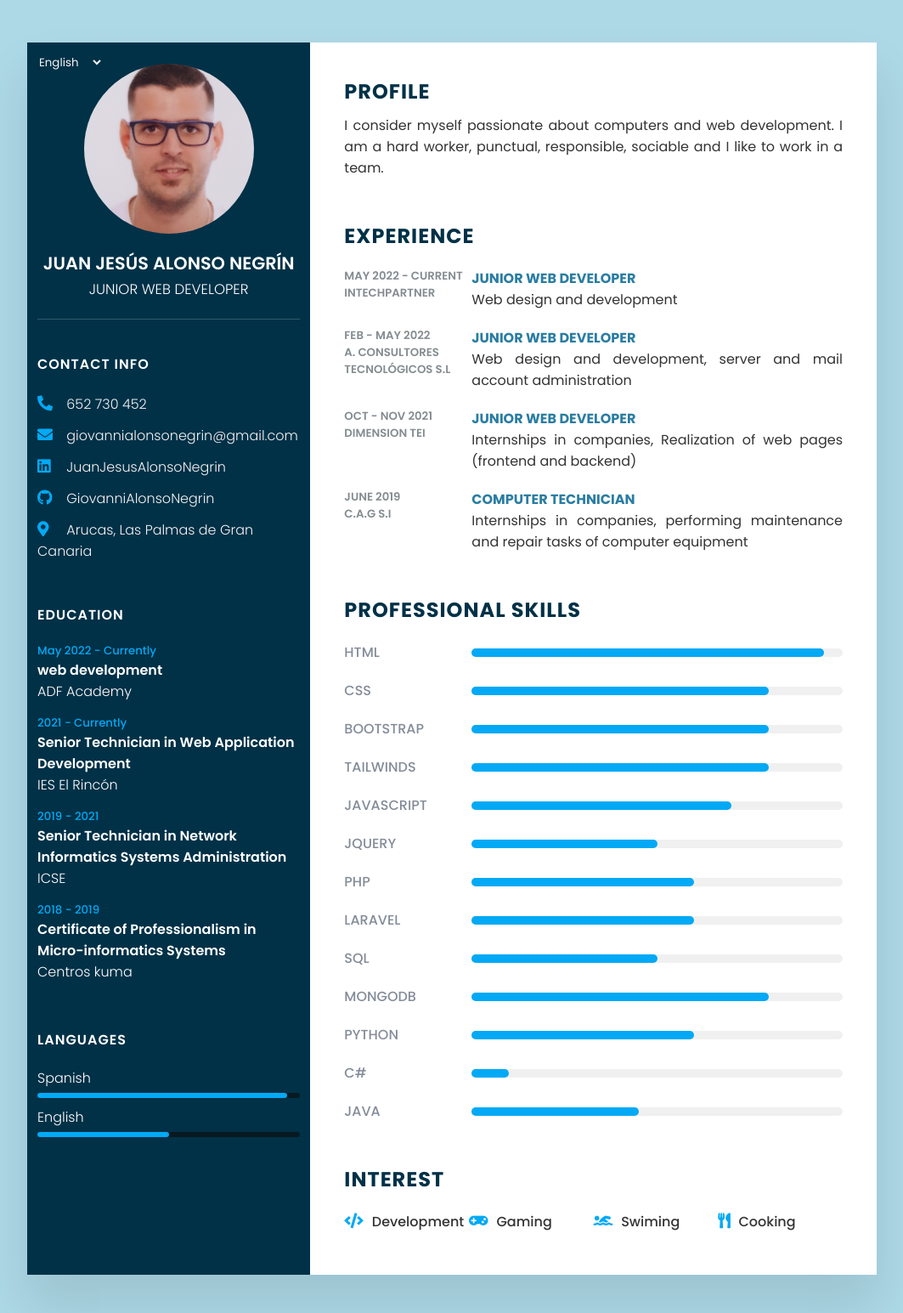
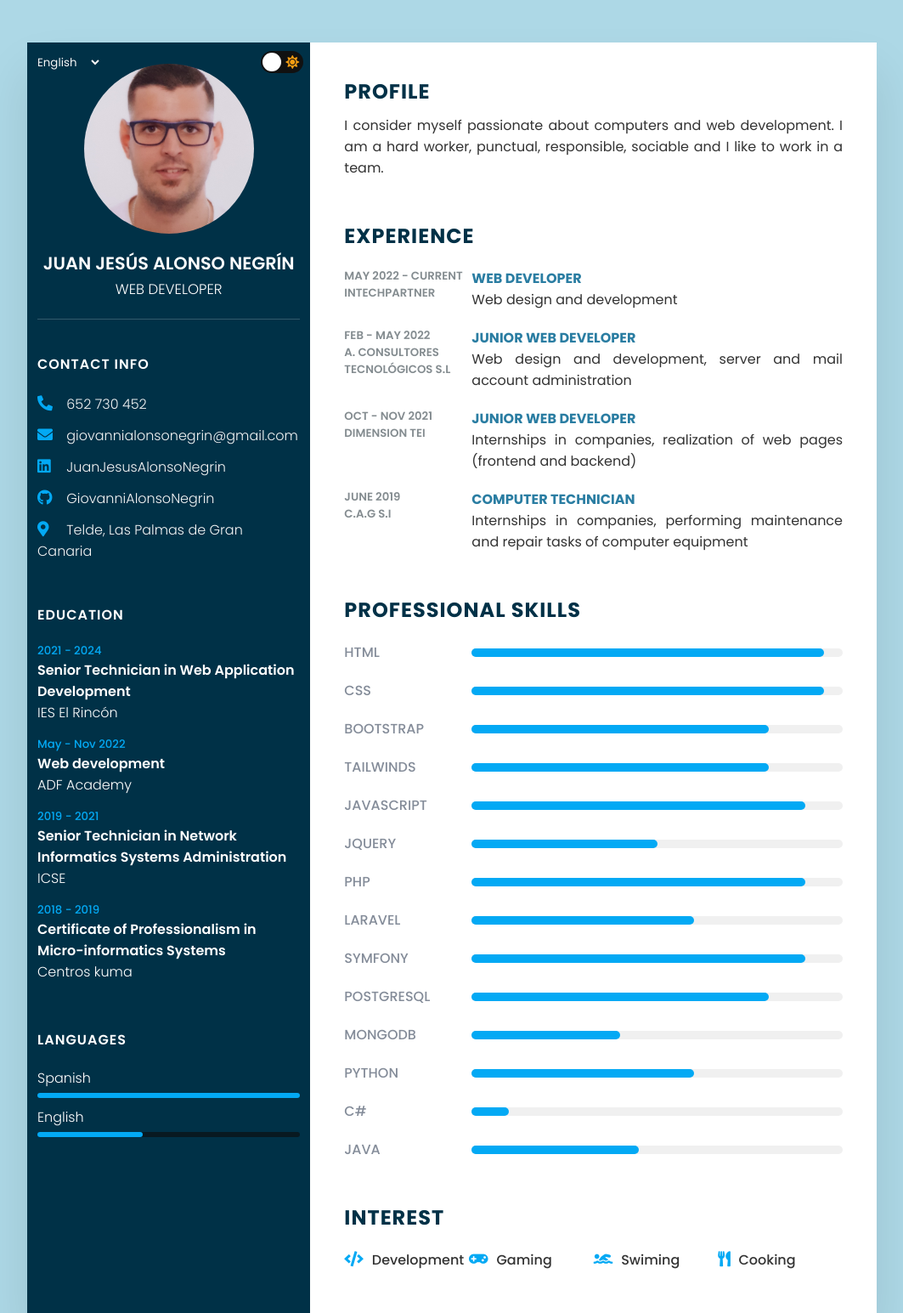
Before and after one commit to GiovanniAlonsoNegrin/curriculum, a plain HTML site: page index.html in a window 1280 px wide. Shown: the top 1545 px of the page at 85% size, without its empty margins (108-1171 px from the left). Drawn offline with nearby package versions, Linux system fonts and the light colour scheme.

Commit message:
Add dark mode

```diff
--- a/index.html
+++ b/index.html
@@ -17,7 +17,8 @@
     </div>
     <div class="container">
         <div class="left-side">
-            <div class="myLanguage">
+            <div class="selectors">
+                <div class="my-language">
                     <select id="select">
                         <option data-lang="es"
                                 data-section="language"
@@ -32,11 +33,20 @@
                         </option>
                     </select>
                 </div>
+                <div class="darkmode">
+                    <input type="checkbox" class="checkbox" id="checkbox">
+                    <label for="checkbox" class="checkbox-label">
+                        <i class="fas fa-moon"></i>
+                        <i class="fas fa-sun"></i>
+                        <span class="ball"></span>
+                    </label>
+                </div>
+            </div>
             <div class="profileText">
                 <div class="profileImg">
                     <img src="img/Mi%20foto.jpg" alt="Juan Jesús Alonso Negrín">
                 </div>
-                <h2>Juan Jesús Alonso Negrín<br><span data-section="left" data-value="jobDescription">Programador web junior</span></h2>
+                <h2>Juan Jesús Alonso Negrín<br><span data-section="left" data-value="jobDescription">Programador web</span></h2>
             </div>
 
             <div class="contactInfo">
@@ -68,7 +78,7 @@
                     </li>
                     <li>
                         <span class="icon"><i class="fas fa-map-marker-alt"></i></span>
-                        <span class="text"><a target="_blank" href="https://goo.gl/maps/vDHkdfjTY4QYq5wFA">Arucas, Las Palmas de Gran Canaria</a></span>
+                        <span class="text"><a target="_blank" href="https://maps.app.goo.gl/H7Ewq5CX1vQP2obS7">Telde, Las Palmas de Gran Canaria</a></span>
                     </li>
                 </ul>
             </div>
@@ -77,14 +87,14 @@
                 <div data-section="left" data-value="education" class="title education">Estudios</div>
                 <ul>
                     <li>
-                        <h5 data-section="left" data-value="firstEducationDate">Mayo 2022 - Actualmente</h5>
-                        <h4 data-section="left" data-value="firstEducation">Desarrollo Web</h4>
-                        <h4 data-section="left" data-value="firstEducationSchool">Academia ADF</h4>
+                        <h5 data-section="left" data-value="firstEducationDate">2021 - 2024</h5>
+                        <h4 data-section="left" data-value="firstEducation">Técnico Superior en Desarrollo de Aplicaciones Web</h4>
+                        <h4>IES El Rincón</h4>
                     </li>
                     <li>
-                        <h5 data-section="left" data-value="secondEducationDate">2021 - Actualmente</h5>
-                        <h4 data-section="left" data-value="secondEducation">Técnico Superior en Desarrollo de Aplicaciones Web</h4>
-                        <h4>IES El Rincón</h4>
+                        <h5 data-section="left" data-value="secondEducationDate">Mayo 2022 - noviembre 2022</h5>
+                        <h4 data-section="left" data-value="secondEducation">Desarrollo Web</h4>
+                        <h4 data-section="left" data-value="secondEducationSchool">Academia ADF</h4>
                     </li>
                     <li>
                         <h5>2019 - 2021</h5>
@@ -105,13 +115,13 @@
                     <li>
                         <span data-section="left" data-value="firstLanguage" class="text">Español</span>
                         <div class="percent">
-                            <div style="width: 95%"></div>
+                            <div style="width: 100%"></div>
                         </div>
                     </li>
                     <li>
                         <span data-section="left" data-value="secondLanguage" class="text">Inglés</span>
                         <div class="percent">
-                            <div style="width: 50%"></div>
+                            <div style="width: 40%"></div>
                         </div>
                     </li>
                 </ul>
@@ -221,7 +231,7 @@
                 <div class="box">
                     <h4>Css</h4>
                     <div class="percent">
-                        <div style="width: 80%"></div>
+                        <div style="width: 95%"></div>
                     </div>
                 </div>
                 <div class="box">
@@ -239,7 +249,7 @@
                 <div class="box">
                     <h4>JavaScript</h4>
                     <div class="percent">
-                        <div style="width: 70%"></div>
+                        <div style="width: 90%"></div>
                     </div>
                 </div>
                 <div class="box">
@@ -251,7 +261,7 @@
                 <div class="box">
                     <h4>PHP</h4>
                     <div class="percent">
-                        <div style="width: 60%"></div>
+                        <div style="width: 90%"></div>
                     </div>
                 </div>
                 <div class="box">
@@ -261,15 +271,21 @@
                     </div>
                 </div>
                 <div class="box">
-                    <h4>SQL</h4>
+                    <h4>Symfony</h4>
                     <div class="percent">
-                        <div style="width: 50%"></div>
+                        <div style="width: 90%"></div>
+                    </div>
+                </div>
+                <div class="box">
+                    <h4>POSTGRESQL</h4>
+                    <div class="percent">
+                        <div style="width: 80%"></div>
                     </div>
                 </div>
                 <div class="box">
                     <h4>MongoDB</h4>
                     <div class="percent">
-                        <div style="width: 80%"></div>
+                        <div style="width: 40%"></div>
                     </div>
                 </div>
                 <div class="box">
--- a/js/main.js
+++ b/js/main.js
@@ -48,4 +48,8 @@ $(document).ready(function () {
         const selectedLang = $(this).find(':selected').data('lang');
         changeLanguage(selectedLang);
     });
+
+    $("#checkbox").on("change", function() {
+        $("body").toggleClass("dark");
+    });
 });
--- a/languages/en.json
+++ b/languages/en.json
@@ -4,14 +4,15 @@
     "english": "English"
   },
   "left": {
-    "jobDescription": "Junior Web Developer",
+    "jobDescription": "Web Developer",
     "contact": "Contact Info",
     "education": "Education",
-    "firstEducationDate": "May 2022 - Currently",
-    "firstEducation": "web development",
+    "firstEducationDate": "2021 - 2024",
+    "firstEducation": "Senior Technician in Web Application Development",
     "firstEducationSchool": "ADF Academy",
-    "secondEducationDate": "2021 - Currently",
-    "secondEducation": "Senior Technician in Web Application Development",
+    "secondEducationDate": "May - Nov 2022",
+    "secondEducation": "Web development",
+    "secondEducationSchool": "ADF Academy",
     "thirdEducation": "Senior Technician in Network Informatics Systems Administration",
     "fourthEducation": "Certificate of Professionalism in Micro-informatics Systems",
     "languages": "Languages",
@@ -23,14 +24,14 @@
     "profileDescription": "I consider myself passionate about computers and web development. I am a hard worker, punctual, responsible, sociable and I like to work in a team.",
     "experience": "Experience",
     "intechDate": "May 2022 - Current",
-    "intechJob": "Junior Web Developer",
+    "intechJob": "Web Developer",
     "intechDescription": "Web design and development",
     "atlanticDate": "Feb - May 2022",
     "atlanticJob": "Junior Web Developer",
     "atlanticDescription": "Web design and development, server and mail account administration",
     "dimensionDate": "Oct - Nov 2021",
     "dimensionJob": "Junior Web Developer",
-    "dimensionDescription": "Internships in companies, Realization of web pages (frontend and backend)",
+    "dimensionDescription": "Internships in companies, realization of web pages (frontend and backend)",
     "cagDate": "June 2019",
     "cagJob": "Computer Technician",
     "cagDescription": "Internships in companies, performing maintenance and repair tasks of computer equipment",
--- a/style/main.css
+++ b/style/main.css
@@ -1,4 +1,6 @@
 @import url('https://fonts.googleapis.com/css2?family=Poppins:wght@200;300;400;500;600;700;800;900&display=swap');
+
+@import url("https://fonts.googleapis.com/css2?family=Montserrat&display=swap");
 
 *{
     margin: 0;
@@ -15,25 +17,82 @@ body{
     min-height: 100vh;
 }
 
-.myLanguage{
+body.dark {
+    background-color: #292c35;
+    color: #fff;
+
+    & h1 {
+        color: #fff;
+    }
+}
+
+.selectors {
+    display: flex;
+    justify-content: space-between;
+    left: 0;
+    padding: 0 8px;
     position: absolute;
-    z-index: 10;
-    left: 10px;
     top: 10px;
+    width: 100%;
+}
+
+.my-language {
     align-items: center;
     justify-content: center;
 }
 
-.myLanguage select{
-    background-color: #003147;
+.my-language select {
+    background: transparent;
     border: none;
+    border-radius: 10px;
     color: whitesmoke;
-    border-radius: 10px;
     cursor: pointer;
+    outline: none;
+    position: relative;
+    text-decoration: none;
     width: 80px;
-    text-decoration: none;
-    border: none;
-    outline: none;
+}
+
+.my-language option {
+    background-color: transparent;
+    color: black;
+}
+
+.checkbox {
+  opacity: 0;
+  position: absolute;
+}
+
+.checkbox-label {
+  background-color: #111;
+  width: 50px;
+  height: 26px;
+  border-radius: 50px;
+  position: relative;
+  padding: 5px;
+  cursor: pointer;
+  display: flex;
+  justify-content: space-between;
+  align-items: center;
+}
+
+.fa-moon {color: #f1c40f;}
+
+.fa-sun {color: #f39c12;}
+
+.checkbox-label .ball {
+  background-color: #fff;
+  width: 22px;
+  height: 22px;
+  position: absolute;
+  left: 2px;
+  top: 2px;
+  border-radius: 50%;
+  transition: transform 0.2s linear;
+}
+
+.checkbox:checked + .checkbox-label .ball {
+  transform: translateX(24px);
 }
 
 .container{
@@ -51,6 +110,10 @@ body{
     position: relative;
     background-color: #003147;
     padding: 25px 12px 25px 12px;
+}
+
+.dark .left-side {
+    background-color: #292929;
 }
 
 .profileText{
@@ -169,7 +232,7 @@ body{
     border-radius: 15px;
 }
 
-.contactInfo.language .percent div{
+.contactInfo.language .percent div {
     position: absolute;
     top: 0;
     left: 0;
@@ -178,21 +241,25 @@ body{
     border-radius: 15px;
 }
 
-.container .right-side{
+.container .right-side {
     position: relative;
     background-color: #fff;
     padding: 40px;
+}
+
+.dark .right-side {
+    background-color: #373535;
 }
 
 .about {
     margin-bottom: 50px;
 }
 
-.about:last-child{
+.about:last-child {
     margin-bottom: 0;
 }
 
-.titleProfile{
+.titleProfile {
     color: #003147;
     text-transform: uppercase;
     letter-spacing: 1px;
@@ -200,10 +267,18 @@ body{
     cursor: default;
 }
 
-p{
+.dark .titleProfile {
+    color: #0493d4;
+}
+
+p {
     color: #333;
     cursor: default;
     text-align: justify;
+}
+
+.dark p {
+    color: #fff;
 }
 
 .about .box{
@@ -217,10 +292,14 @@ p{
     cursor: default;
 }
 
-.about .box .year_company h5{
+.about .box .year_company h5 {
     text-transform: uppercase;
     color: #848c90;
     font-weight: 600;
+}
+
+.dark .about .box .year_company h5 {
+    color: #fff;
 }
 
 .about .box .text{
@@ -231,6 +310,10 @@ p{
     text-transform: uppercase;
     color: #2a7da2;
     font-size: 16px;
+}
+
+.dark .box .text h4 {
+    color: #fff;
 }
 
 .skills .box{
@@ -249,6 +332,10 @@ p{
     font-weight: 500;
 }
 
+.dark .skills .box h4 {
+    color: #fff;
+}
+
 .skills .box .percent{
     position: relative;
     width: 100%;
@@ -257,7 +344,7 @@ p{
     border-radius: 15px;
 }
 
-.skills .box .percent div{
+.skills .box .percent div {
     position: absolute;
     top: 0;
     left: 0;
@@ -266,12 +353,12 @@ p{
     border-radius: 15px;
 }
 
-.interest ul{
+.interest ul {
     display: grid;
     grid-template-columns: repeat(4,1fr);
 }
 
-.interest ul li{
+.interest ul li {
     list-style: none;
     color: #333;
     font-weight: 500;
@@ -279,10 +366,18 @@ p{
     cursor: default;
 }
 
+.dark .interest ul li {
+    color: #fff;
+}
+
 .interest ul li .fas{
     color: #03a9f4;
     font-size: 18px;
     width: 20px;
+}
+
+.interest li:nth-child(even) {
+    display: block;
 }
 
 @media (max-width: 1092px){
@@ -303,6 +398,11 @@ p{
 
     .interest ul{
         grid-template-columns: repeat(2,1fr);
+    }
+
+    .interest li:nth-child(even) {
+        display: flex;
+        justify-content: end;
     }
 }
 
@@ -333,13 +433,17 @@ p{
         grid-template-columns: repeat(1,1fr);
     }
 
+    .interest li:nth-child(even) {
+        display: block;
+    }
+
     .skills .box{
         grid-template-columns: repeat(1,1fr);
     }
 }
 
 @media (max-width: 412px){
-    .myLanguage select{
+    .my-language select{
         font-size: 15px;
         width: 80px;
     }
```
Also changed, not shown: languages/es.json (+7 -7 lines). Lines whose indentation alone changed are shown as unchanged.
